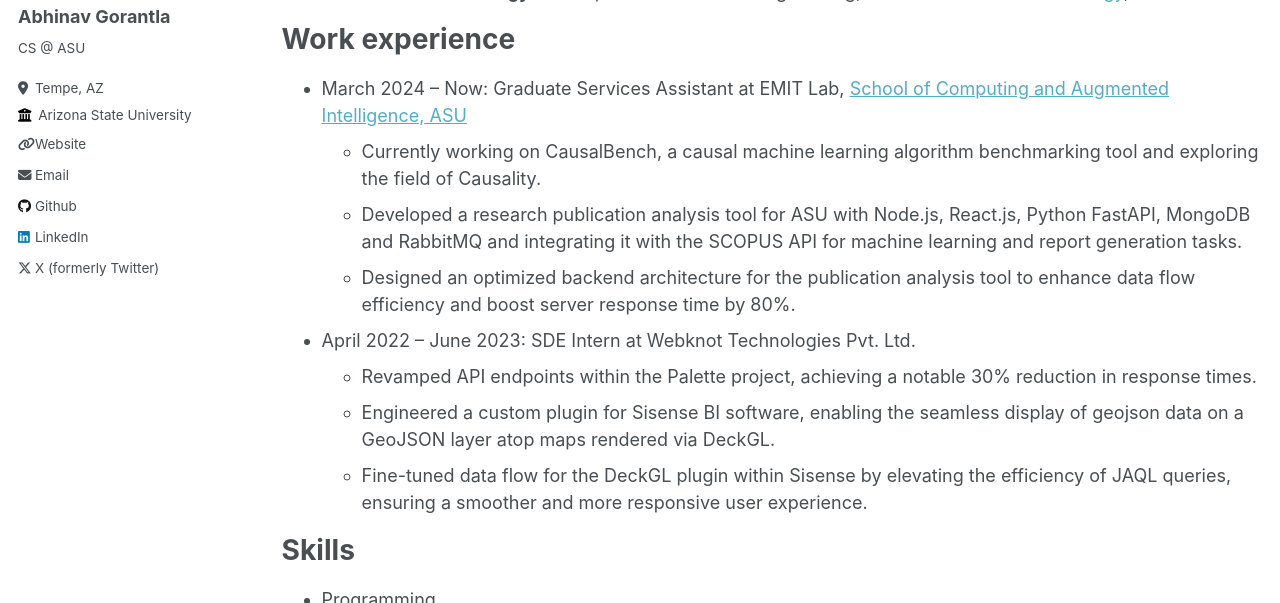
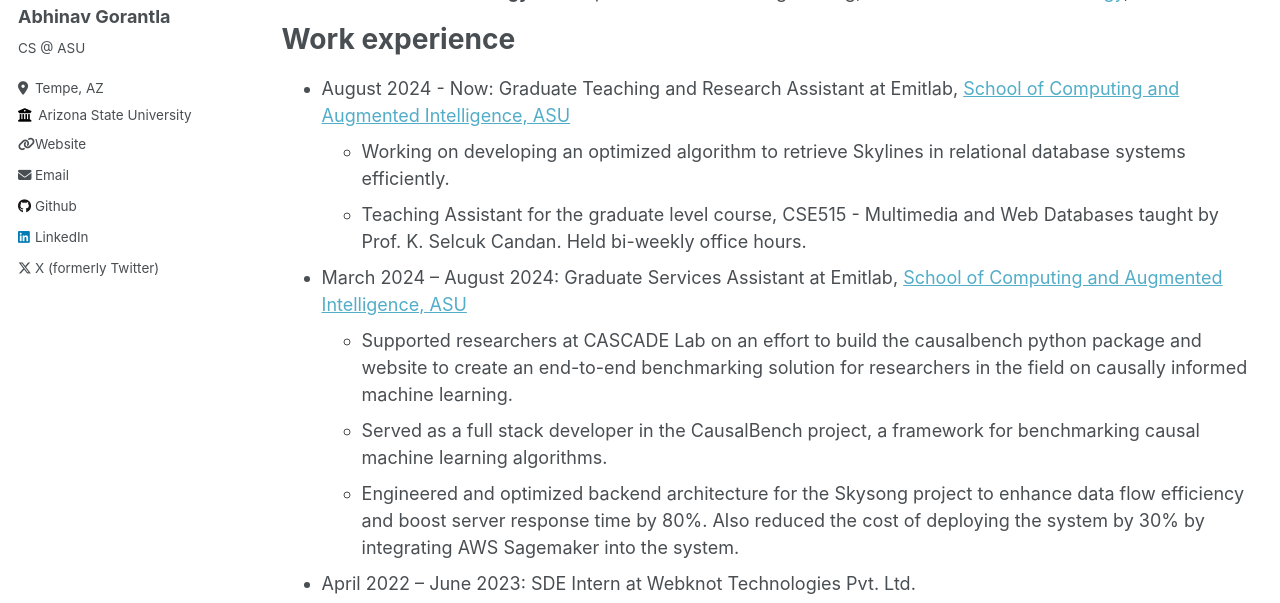
Before and after one commit to AbhinavGor/abhinavgor.github.io, a Jekyll site: the page built from _pages/cv.md, in a window 1280 px wide and 900 px high, cut to the strip 297-900 px from the top of the window. Built offline with Jekyll 4.4.1, drawn with Linux system fonts in a browser that asks for light colours.

Commit message:
Update CV

```diff
--- a/_pages/cv.md
+++ b/_pages/cv.md
@@ -16,10 +16,15 @@ Education
 
 Work experience
 ======
-* March 2024 – Now: Graduate Services Assistant at EMIT Lab, [School of Computing and Augmented Intelligence, ASU](https://scai.engineering.asu.edu/)
-  * Currently working on CausalBench, a causal machine learning algorithm benchmarking tool and exploring the field of Causality.
-  * Developed a research publication analysis tool for ASU with Node.js, React.js, Python FastAPI, MongoDB and RabbitMQ and integrating it with the SCOPUS API for machine learning and report generation tasks.
-  * Designed an optimized backend architecture for the publication analysis tool to enhance data flow efficiency and boost server response time by 80%.
+* August 2024 - Now: Graduate Teaching and Research Assistant at Emitlab, [School of Computing and Augmented Intelligence, ASU](https://scai.engineering.asu.edu/)
+  * Working on developing an optimized algorithm to retrieve Skylines in relational database systems efficiently.
+  * Teaching Assistant for the graduate level course, CSE515 - Multimedia and Web Databases taught by Prof. K. Selcuk Candan. Held bi-weekly office hours.
+
+* March 2024 – August 2024: Graduate Services Assistant at Emitlab, [School of Computing and Augmented Intelligence, ASU](https://scai.engineering.asu.edu/)
+  * Supported researchers at CASCADE Lab on an effort to build the causalbench python package and website to create an end-to-end benchmarking solution for researchers in the field on causally informed machine learning.
+  * Served as a full stack developer in the CausalBench project, a framework for benchmarking causal machine learning algorithms.
+  * Engineered and optimized backend architecture for the Skysong project to enhance data flow efficiency and boost server response time by 80%. Also reduced the cost of deploying the system by 30% by integrating AWS Sagemaker into the system.
+
 * April 2022 – June 2023: SDE Intern at Webknot Technologies Pvt. Ltd.
   * Revamped API endpoints within the Palette project, achieving a notable 30% reduction in response times.
   * Engineered a custom plugin for Sisense BI software, enabling the seamless display of geojson data on a GeoJSON layer atop maps rendered via DeckGL.
```
